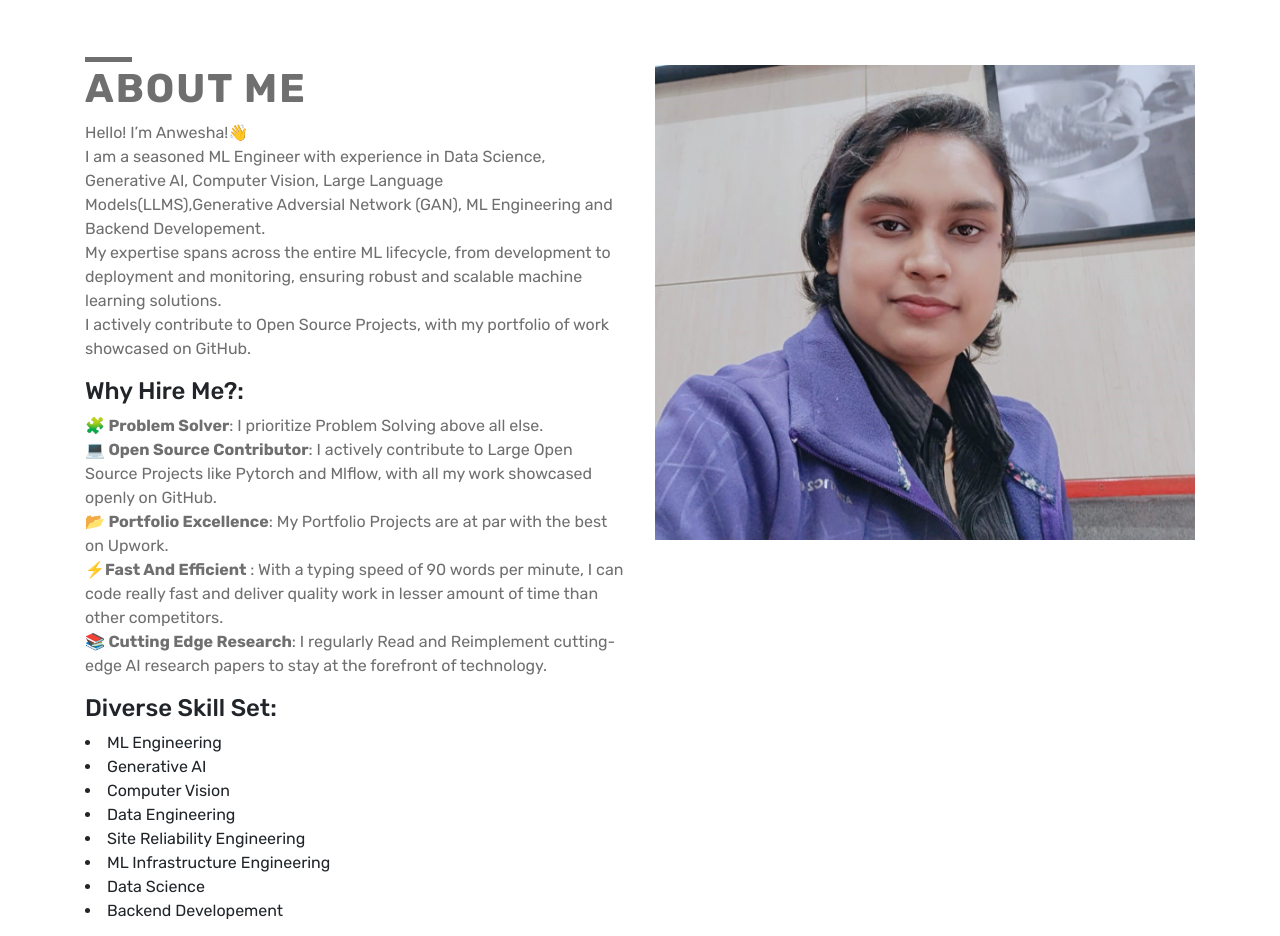
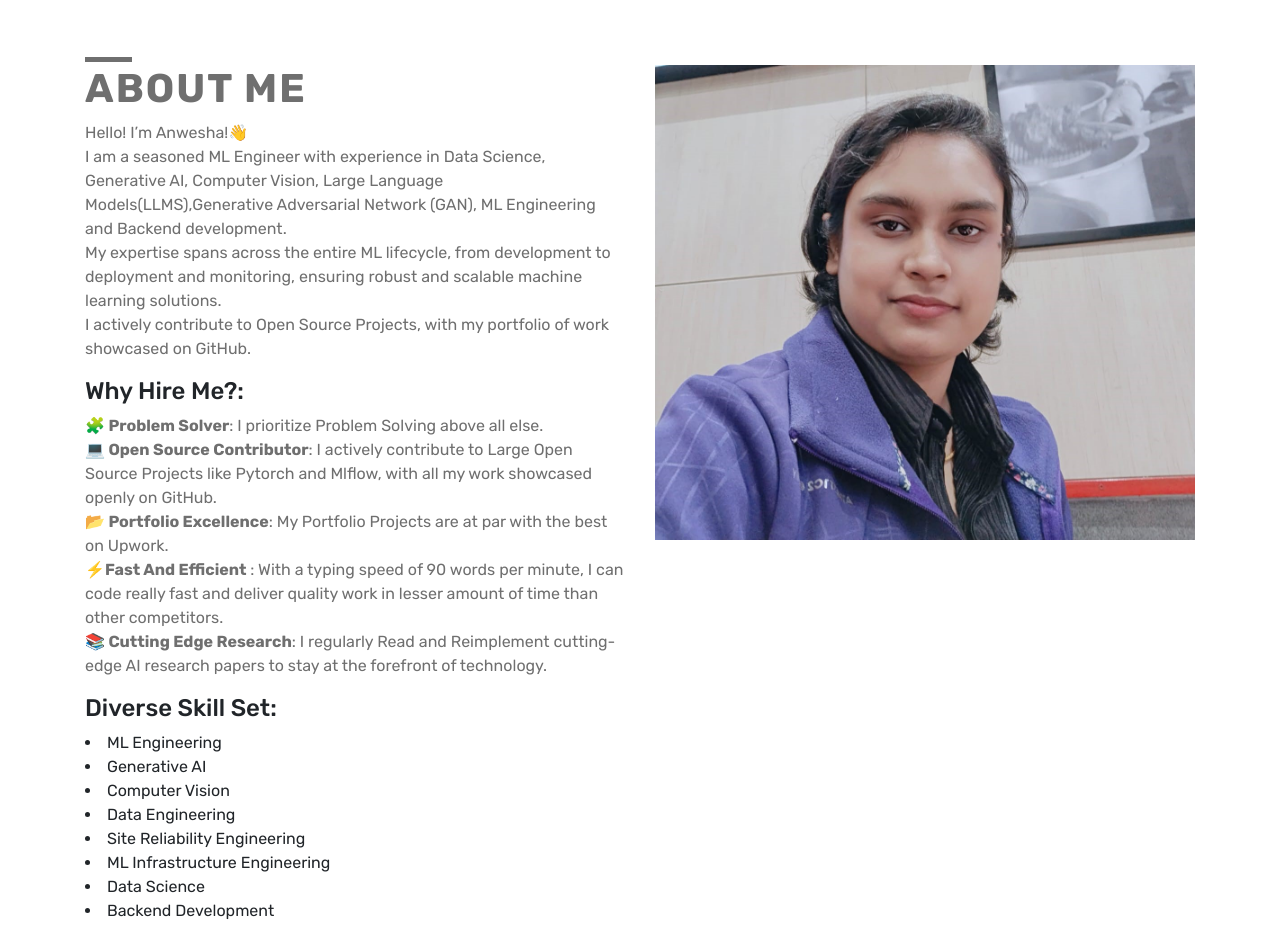
Before and after one commit to AChowdhury1211/AChowdhury1211.github.io, a plain HTML site: page index.html in a window 1280 px wide. Shown: the part 860-1796 px from the top of the page. Drawn offline with Linux system fonts and the light colour scheme.

Commit message:
Fixed some typos

```diff
--- a/index.html
+++ b/index.html
@@ -310,8 +310,8 @@
               <p>
                 Hello! I&rsquo;m Anwesha!👋
                 <br> I am a seasoned ML Engineer with experience in Data Science, Generative AI,
-                Computer Vision, Large Language Models(LLMS),Generative Adversial Network (GAN), ML Engineering and
-                Backend Developement.
+                Computer Vision, Large Language Models(LLMS),Generative Adversarial Network (GAN), ML Engineering and
+                Backend development.
                 <br> My expertise spans
                 across the entire ML lifecycle, from development to deployment and monitoring, ensuring robust and
                 scalable machine learning solutions.
@@ -344,7 +344,7 @@
               <li>Site Reliability Engineering</li>
               <li>ML Infrastructure Engineering</li>
               <li>Data Science</li>
-              <li>Backend Developement</li>
+              <li>Backend Development</li>
               </p>
 
               <h4 id="technical-proficiency">My Tech Stack Includes But Is Not Limited To:</h4>
```
Also changed, not shown: images/Screenshot (95).png (added), images/Screenshot (96).png (added), images/Screenshot (97).png (added).
